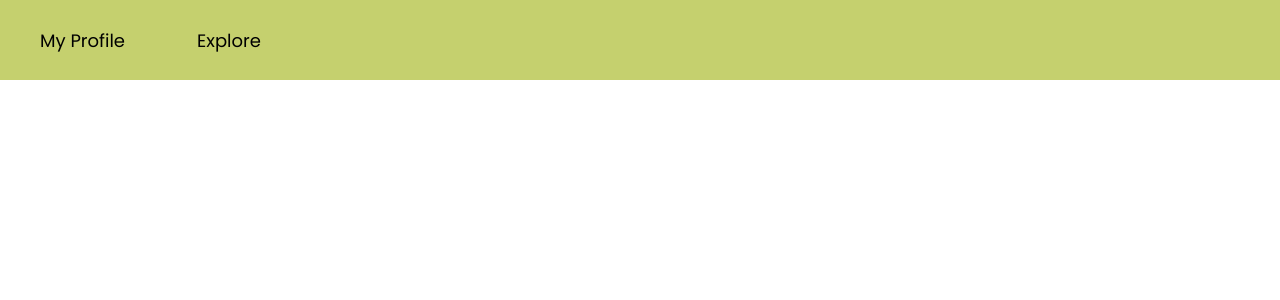
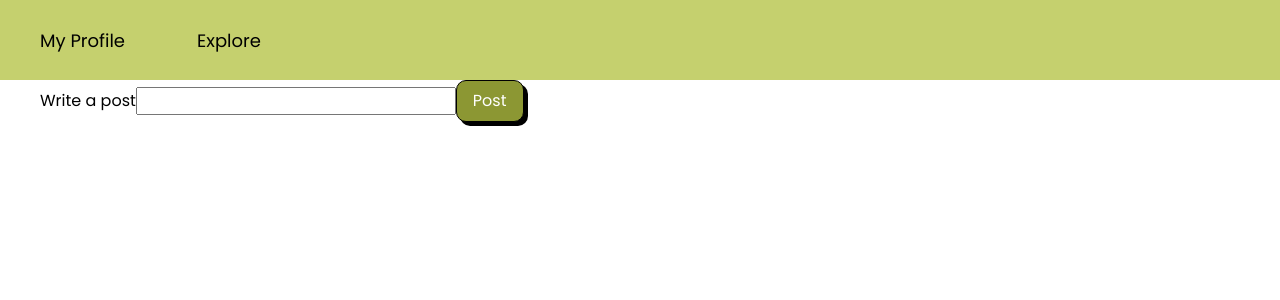
Before and after one commit to mahesh-143/codestreak, a React (Create React App) app in the folder client/codestreak/: page /makepost in a window 1280 px wide. Before the commit this address had no page. Shown: the top 300 px of the page. Built offline with nearby package versions, Linux system fonts and the light colour scheme; sample sign-in values are in the browser's storage.

Commit message:
added make post page

```diff
--- a/client/codestreak/src/App.jsx
+++ b/client/codestreak/src/App.jsx
@@ -7,6 +7,7 @@ import { Container } from "./components/styles/Container.styled";
 import { UserPage } from "./pages/UserPage";
 import { Signin } from "./pages/Signin";
 import { Signup } from "./pages/Signup";
+import { MakePost } from "./pages/MakePost";
 
 function App() {
   const theme = {
@@ -27,6 +28,7 @@ function App() {
 
     {/* protected route */}
     <Route path="/myprofile" element={<MyProfile />}/>
+    <Route path="/makepost" element={<MakePost />}/>
 
      {/* public routes */}
     <Route path="/" element={<Explore />}/>
--- a/client/codestreak/src/components/UserProfile.jsx
+++ b/client/codestreak/src/components/UserProfile.jsx
@@ -1,16 +1,23 @@
 import React from 'react'
+import { useNavigate } from 'react-router-dom'
 import {Button} from "./styles/Button.styled"
 import {Streak} from "./styles/Streak.styled"
 import { Profile} from './styles/UserProfile.styled'
 
 export const UserProfile = () => {
+  const navigate = useNavigate()
+
+  const handleClick = () => {
+    navigate("/makepost")
+  }
+
   return (
     <Profile>
         <img src="https://images.unsplash.com/photo-1535713875002-d1d0cf377fde?ixlib=rb-1.2.1&ixid=MnwxMjA3fDB8MHxwaG90by1wYWdlfHx8fGVufDB8fHx8&auto=format&fit=crop&w=2980&q=80"  alt="user avatar" />
         <h1>John Doe</h1>
         <p>I want to learn to code in Javascript and build consistency learn to code in Javascript and build consistency</p>
         <div>
-            <Button>Post</Button>
+            <Button onClick={handleClick}>Post</Button>
             <Streak>🔥74</Streak>
         </div>
     </Profile>
--- a/client/codestreak/src/pages/Explore.jsx
+++ b/client/codestreak/src/pages/Explore.jsx
@@ -9,7 +9,7 @@ export const Explore = () => {
     getAllUsers();
   }, []);
 
-  const url = "/users";
+  const url = "/u/all";
 
   const getAllUsers = () => {
     axios.get(url)
--- /dev/null
+++ b/client/codestreak/src/pages/MakePost.jsx
@@ -0,0 +1,58 @@
+import { useState, useEffect } from "react"
+import { useNavigate } from "react-router-dom"
+import axios from "../api/axios"
+import { Button } from "../components/styles/Button.styled"
+
+export const MakePost = () => {
+
+  const [token, setToken] = useState()
+  const [post, setPost] = useState("")
+  const navigate = useNavigate()
+
+  const url = "/post"
+
+  useEffect(() => {
+   getToken()
+  }, []);
+
+  const getToken = () => {
+    const token = localStorage.getItem("accessToken")
+    setToken(token)
+  }
+
+  if(!token){
+      return navigate("/signin")
+  }
+  const handleChange = (e) => {
+    const name = e.target.name
+    const value = e.target.value
+    setPost((values) => ({...values, [name]: value}))
+  }
+
+  const handleSubmit = async (e) =>{
+    e.preventDefault()
+    try {
+      console.log(post)
+      const response = await axios.post(url,
+        JSON.stringify({...post}),
+        {
+          header : { 'Content-Type' : 'application/json'}
+        })
+        console.log(response)
+    }
+    catch(error){
+      console.error(`Error : ${error}`)
+    }
+  }
+
+
+ return (
+    <div>
+        <form onSubmit={handleSubmit}>
+            <label htmlFor="post">Write a post</label>
+            <input type="text" name="post" id="post" value={post.body} onChange={handleChange}/>
+            <Button>Post</Button>
+        </form>
+    </div>
+  )
+}
--- a/client/codestreak/src/pages/Signin.jsx
+++ b/client/codestreak/src/pages/Signin.jsx
@@ -1,4 +1,4 @@
-import React, { useState } from 'react'
+import { useState } from 'react'
 import { Button } from "../components/styles/Button.styled"
 import { Link, useNavigate} from 'react-router-dom'
 import axios from "../api/axios"
--- a/client/codestreak/src/pages/Signup.jsx
+++ b/client/codestreak/src/pages/Signup.jsx
@@ -28,7 +28,7 @@ export const Signup = () => {
 
         }
         catch(error){
-            console.log(`Error : ${error}`)
+            console.error(`Error : ${error}`)
         }
     }
   return (
```
